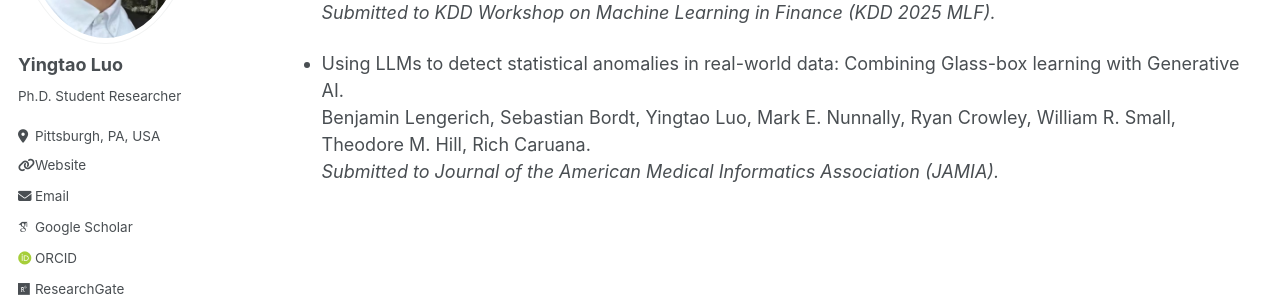
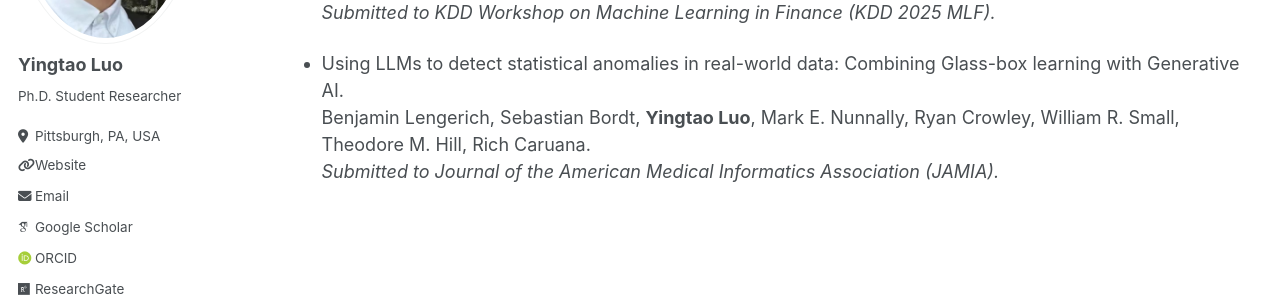
Before and after one commit to yingtaoluo/yingtaoluo.github.io, a Jekyll site: the page built from _pages/publications.md, in a window 1280 px wide and 900 px high, scrolled down 2905 px. Shown: the part 284-584 px from the top of the window. Built offline with Jekyll 4.4.1, drawn with Linux system fonts in a browser that asks for light colours; some web fonts are replaced.

```diff
--- a/_pages/publications.md
+++ b/_pages/publications.md
@@ -121,5 +121,5 @@ Kangyi Zhao, Xinyu Wei, Luojia Liu, Shuwei Liu, Manqi Cai, Yushun Dong, __Yingta
 *Submitted to KDD Workshop on Machine Learning in Finance (KDD 2025 MLF).*
 
 * Using LLMs to detect statistical anomalies in real-world data: Combining Glass-box learning with Generative AI.
-Benjamin Lengerich, Sebastian Bordt, Yingtao Luo, Mark E. Nunnally, Ryan Crowley, William R. Small, Theodore M. Hill, Rich Caruana.
+Benjamin Lengerich, Sebastian Bordt, __Yingtao Luo__, Mark E. Nunnally, Ryan Crowley, William R. Small, Theodore M. Hill, Rich Caruana.
 *Submitted to Journal of the American Medical Informatics Association (JAMIA).*
```
